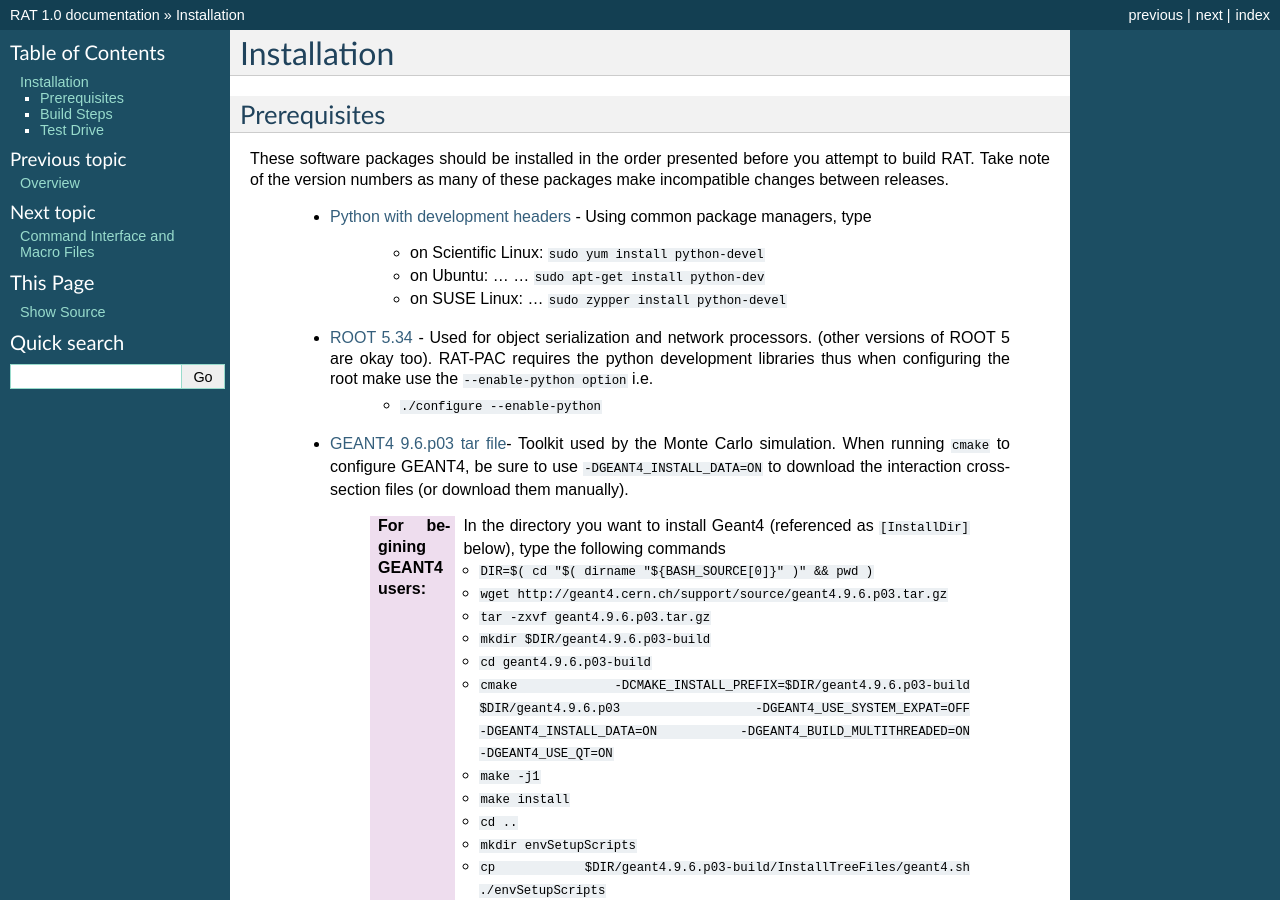
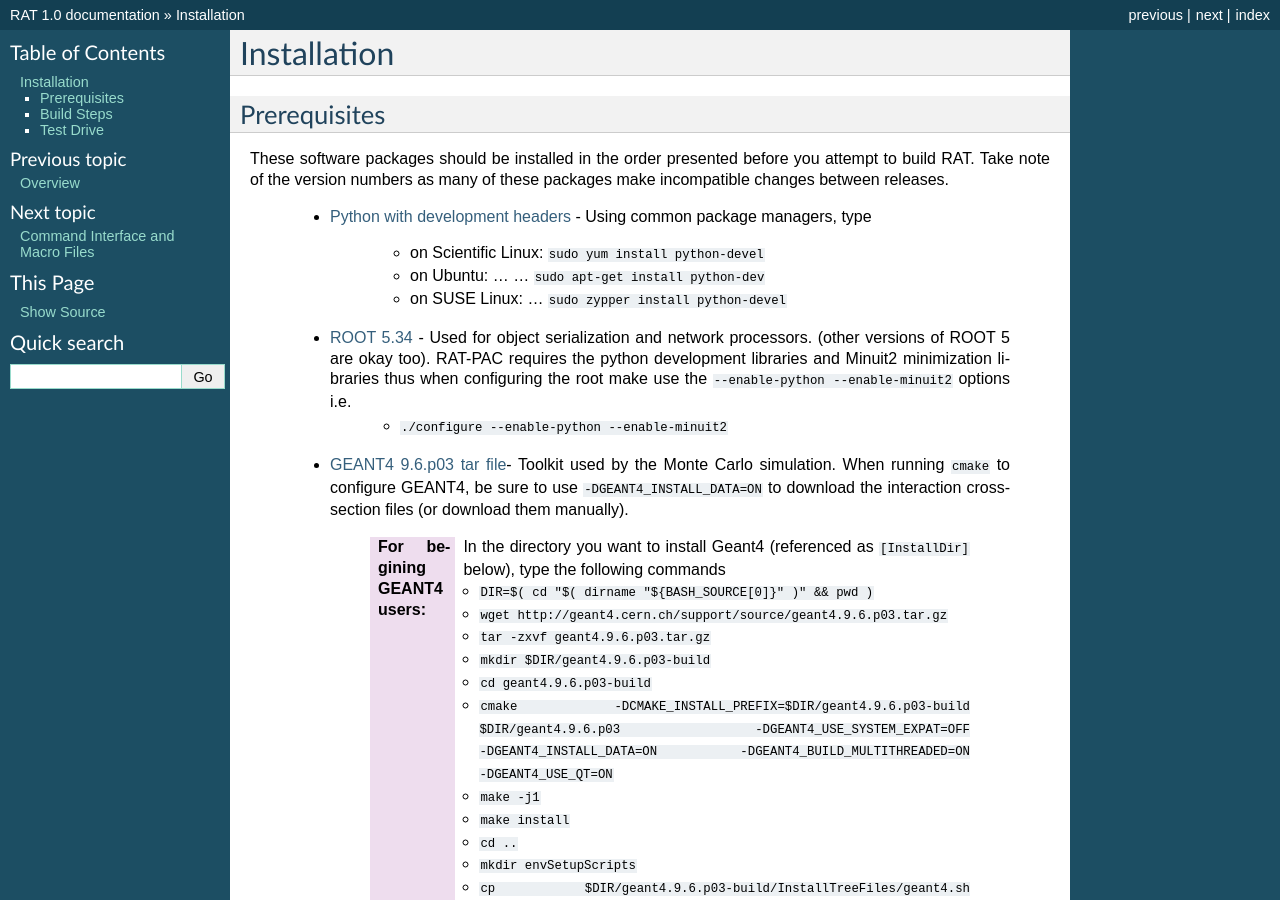
Before and after one commit to rat-pac/rat-pac, a Sphinx documentation site: the page built from doc/installation.rst, in a window 1280 px wide and 900 px high. Built offline with Sphinx 7.4.7, drawn with Linux system fonts in a browser that asks for light colours; formulas are drawn with MathJax 3.

Commit message:
Add Minuit2 dependency to docs and prebuild-checks.
Checks for ROOT features that are enabled at config time and aborts
build if required features are not found. Currently checks for minuit2
and python.

```diff
--- a/doc/installation.rst
+++ b/doc/installation.rst
@@ -11,8 +11,8 @@ These software packages should be installed in the order presented before you at
     - on SUSE Linux: . . . ``sudo zypper install python-devel``
 
 
- * `ROOT 5.34 <http://root.cern.ch/drupal/content/downloading-root>`_ - Used for object serialization and network processors. (other versions of ROOT 5 are okay too).  RAT-PAC requires the python development libraries thus when configuring the root make use the ``--enable-python option`` i.e.
-    - ``./configure --enable-python``
+ * `ROOT 5.34 <http://root.cern.ch/drupal/content/downloading-root>`_ - Used for object serialization and network processors. (other versions of ROOT 5 are okay too).  RAT-PAC requires the python development libraries and Minuit2 minimization libraries thus when configuring the root make use the ``--enable-python --enable-minuit2`` options i.e.
+    - ``./configure --enable-python --enable-minuit2``
 
  * `GEANT4 9.6.p03 <http://geant4.web.cern.ch/geant4/support/download.shtml>`_ `tar file <http://geant4.cern.ch/support/source/geant4.9.6.p03.tar.gz>`_- Toolkit used by the Monte Carlo simulation.  When running ``cmake`` to configure GEANT4, be sure to use ``-DGEANT4_INSTALL_DATA=ON`` to download the interaction cross-section files (or download them manually).
 
```
Also changed, not shown: 1 other file.
